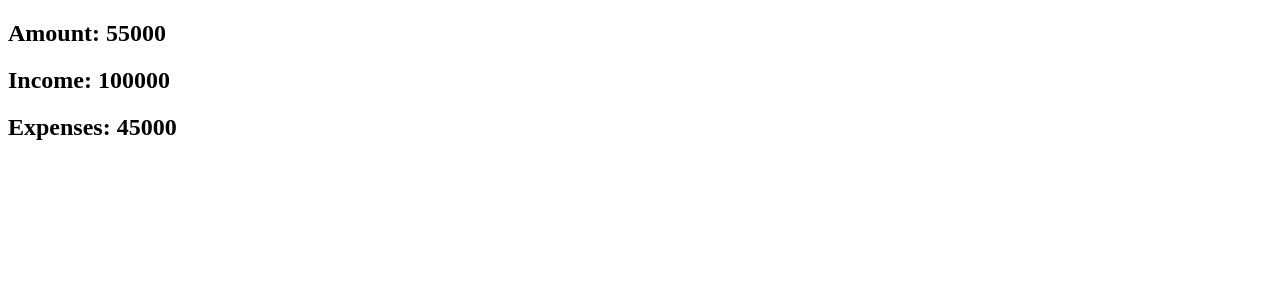
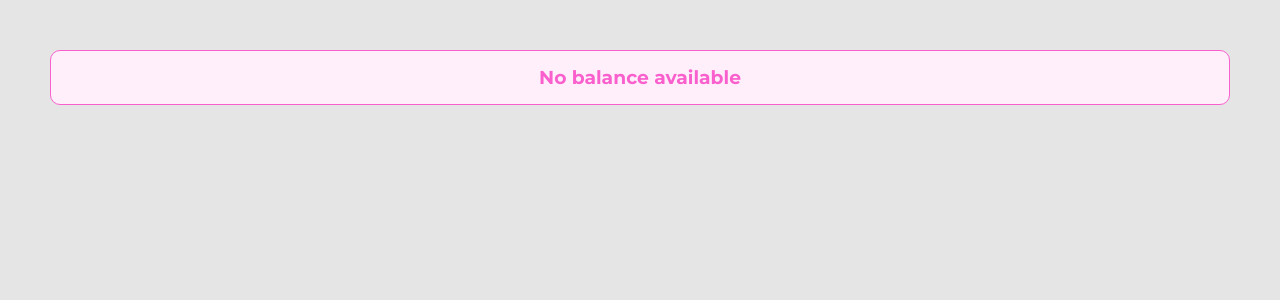
Before and after one commit to efrainlav/Angular_Expenses_Tracker, an Angular app in the folder angular17-expenses-tracker/: page / in a window 1280 px wide. Shown: the top 300 px of the page. Built offline with nearby package versions, Linux system fonts and the light colour scheme.

Commit message:
Angular: SCSS para los componentes App y Balance - incluye error inicial balance. ELM

```diff
--- a/angular17-expenses-tracker/src/app/app.component.html
+++ b/angular17-expenses-tracker/src/app/app.component.html
@@ -1,7 +1,5 @@
-<div class="content">
-  <!-- <app-balance></app-balance> -->
-  <app-balance [balance]="balance"/>
-  <!-- <app-balance title = "Primer Balance"/>
-  <app-balance title = "Segundo Balance"/> -->
+<div class="container">
+  <app-balance />
+  <!-- <app-balance [balance]="balance"/> -->
 </div>
 <!-- <router-outlet></router-outlet> -->
--- a/angular17-expenses-tracker/src/app/app.component.scss
+++ b/angular17-expenses-tracker/src/app/app.component.scss
@@ -0,0 +1,8 @@
+.container {
+  background: #e5e5e5;
+  width: 100vw;
+  height: 100vh;
+  display: grid;
+  grid-template-rows: 150px auto;
+  padding: 3.125rem;
+}
--- a/angular17-expenses-tracker/src/app/components/balance/balance.component.html
+++ b/angular17-expenses-tracker/src/app/components/balance/balance.component.html
@@ -1,18 +1,24 @@
 @if(balance){
+
+<div class="balance">
+  <div class="balance__header">
+    <h4>Total Balance</h4>
+    <h2>{{ balance.amount | currency }}</h2>
+  </div>
+  <div class="balance__info">
     <div>
-        <h2>Amount: {{balance.amount}}</h2>
-        <h2>Income: {{balance.income}}</h2>
-        <h2>Expenses: {{balance.expenses}}</h2>
+      <h4>Income</h4>
+      <h3>{{ balance.income | currency }}</h3>
     </div>
+    <div>
+      <h4>Expenses</h4>
+      <h3>{{ balance.expenses | currency }}</h3>
+    </div>
+  </div>
+</div>
 
 } @else{
-    <h3>No balance available</h3>
+<div class="no-balance__error">
+  <h3>No balance available</h3>
+</div>
 }
-
-<!-- One way binding -->
-<!-- <h1>{{title}}</h1>
-<p>balance works!</p> -->
-
-<!-- Two way binding -->
-<!-- <p>Searching for {{search}}</p>
-<input type="text" [(ngModel)]="search" /> -->
--- a/angular17-expenses-tracker/src/app/components/balance/balance.component.scss
+++ b/angular17-expenses-tracker/src/app/components/balance/balance.component.scss
@@ -0,0 +1,61 @@
+@use "../../../styles.scss" as s;
+.balance {
+  background-image: linear-gradient(
+    to right bottom,
+    #d16ba5,
+    #c777b9,
+    #ba83ca,
+    #aa8fd8,
+    #9a9ae1,
+    #8aa7ec,
+    #79b3f4,
+    #69bff8,
+    #52cffe,
+    #41dfff,
+    #46eefa,
+    #5ffbf1
+  );
+  box-shadow: rgba(0, 0, 0, 0.1) 0px 4px 6px -1px,
+    rgba(0, 0, 0, 0.06) 0px 2px 4px -1px;
+
+  border-radius: 1.25rem;
+  padding: 1.5625rem;
+  color: s.$white;
+  font-family: s.$font-family;
+
+  &__header {
+    h4 {
+      font-weight: 200;
+      text-align: center;
+    }
+    h2 {
+      font-size: 2rem;
+      font-weight: 500;
+      text-align: center;
+    }
+  }
+
+  &__info {
+    display: flex;
+    justify-content: space-between;
+    h4 {
+      font-size: 0.8rem;
+      font-weight: 300;
+    }
+    h3 {
+      font-size: 1.3rem;
+      font-weight: 200;
+    }
+  }
+}
+
+.no-balance__error {
+  font-family: s.$font-family;
+  font-weight: 500;
+  text-align: center;
+  color: s.$error;
+  background-color: s.$error-ligth;
+  border: 1px solid s.$error;
+  border-radius: 0.625rem;
+  padding: 0.9375rem;
+}
--- a/angular17-expenses-tracker/src/styles.scss
+++ b/angular17-expenses-tracker/src/styles.scss
@@ -1 +1,17 @@
 /* You can add global styles to this file, and also import other style files */
+@import url("https://fonts.googleapis.com/css2?family=Montserrat:ital,wght@0,100;0,200;0,300;0,400;0,500;0,600;0,700;0,800;0,900;1,100;1,200;1,300;1,400;1,500;1,600;1,700;1,800;1,900&family=Raleway:ital,wght@0,100;0,200;0,300;0,400;0,500;0,600;0,700;0,800;0,900;1,100;1,200;1,300;1,400;1,500;1,600;1,700;1,800;1,900&display=swap");
+
+//Reset
+* {
+  margin: 0;
+  padding: 0;
+  box-sizing: border-box;
+}
+
+//FOnts
+$font-family: "Montserrat", sans-serif;
+
+//Colors
+$white: #fff;
+$error: #f960cd;
+$error-ligth: mix($error, $white, 10%);
```
